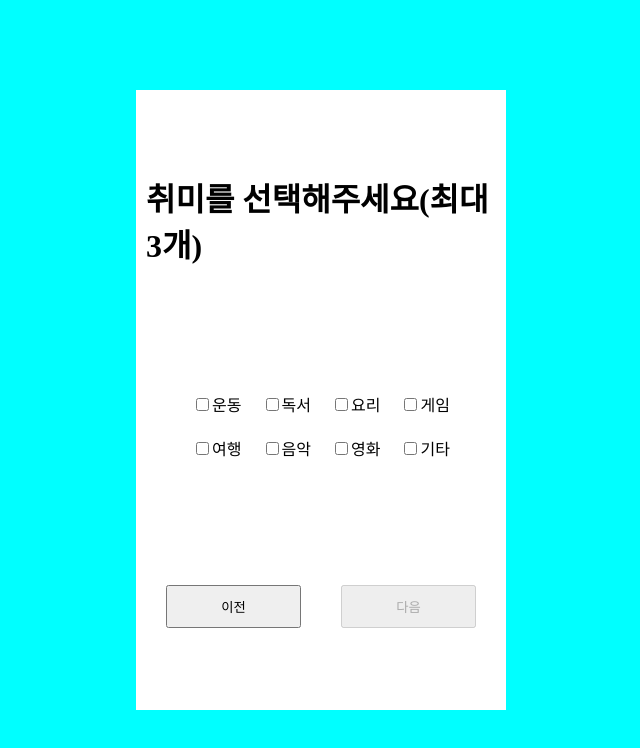
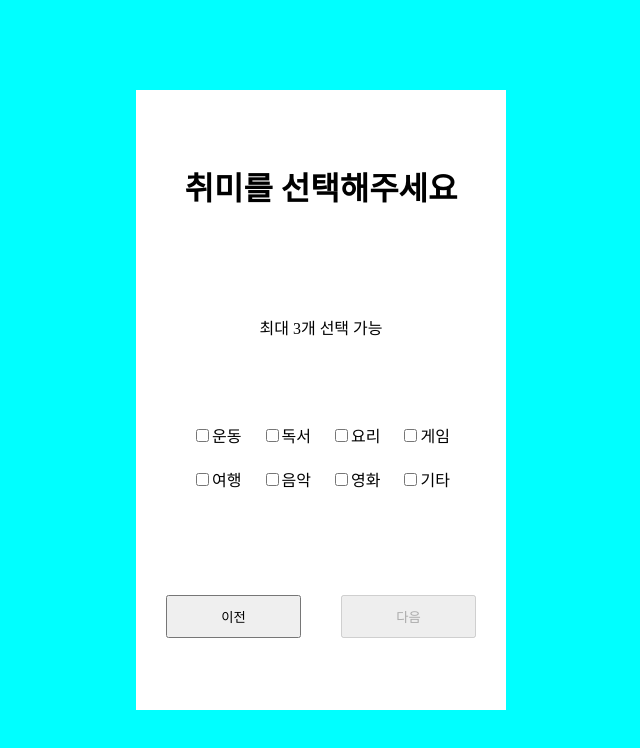
Before and after one commit to kyr4601/yerin-multi-step-form, a React (Vite) app: page /hobby in a window 1280 px wide. Shown: the top 748 px of the page, without its empty margins (319-959 px from the left). Built offline with nearby package versions, Linux system fonts and the light colour scheme.

Commit message:
Feat: hobby 페이지 상태 저장 기능 추가

```diff
--- a/src/pages/Hobby.tsx
+++ b/src/pages/Hobby.tsx
@@ -15,8 +15,11 @@ const hobbies = [
 ];
 
 const Hobby = () => {
-  const [selected, setSelected] = useState<string[]>([]);
-  const [isDisabled, setIsDisabled] = useState(true);
+  const [selected, setSelected] = useState<string[]>(() => {
+    const initSelected = localStorage.getItem('hobby');
+    return initSelected ? JSON.parse(initSelected) : [];
+  });
+  const [isDisabled, setIsDisabled] = useState(selected.length === 0);
 
   function handleCheck(hobby: string) {
     let newSelected = selected;
@@ -28,10 +31,12 @@ const Hobby = () => {
 
     setSelected(newSelected);
     setIsDisabled(newSelected.length === 0);
+    localStorage.setItem('hobby', JSON.stringify(newSelected));
   }
   return (
     <main className={s.container}>
-      <h1>취미를 선택해주세요(최대 3개)</h1>
+      <h1>취미를 선택해주세요</h1>
+      <span>최대 3개 선택 가능</span>
       <div className={s.checkContainer}>
         {hobbies.map((hobby) => (
           <CheckBox
```
